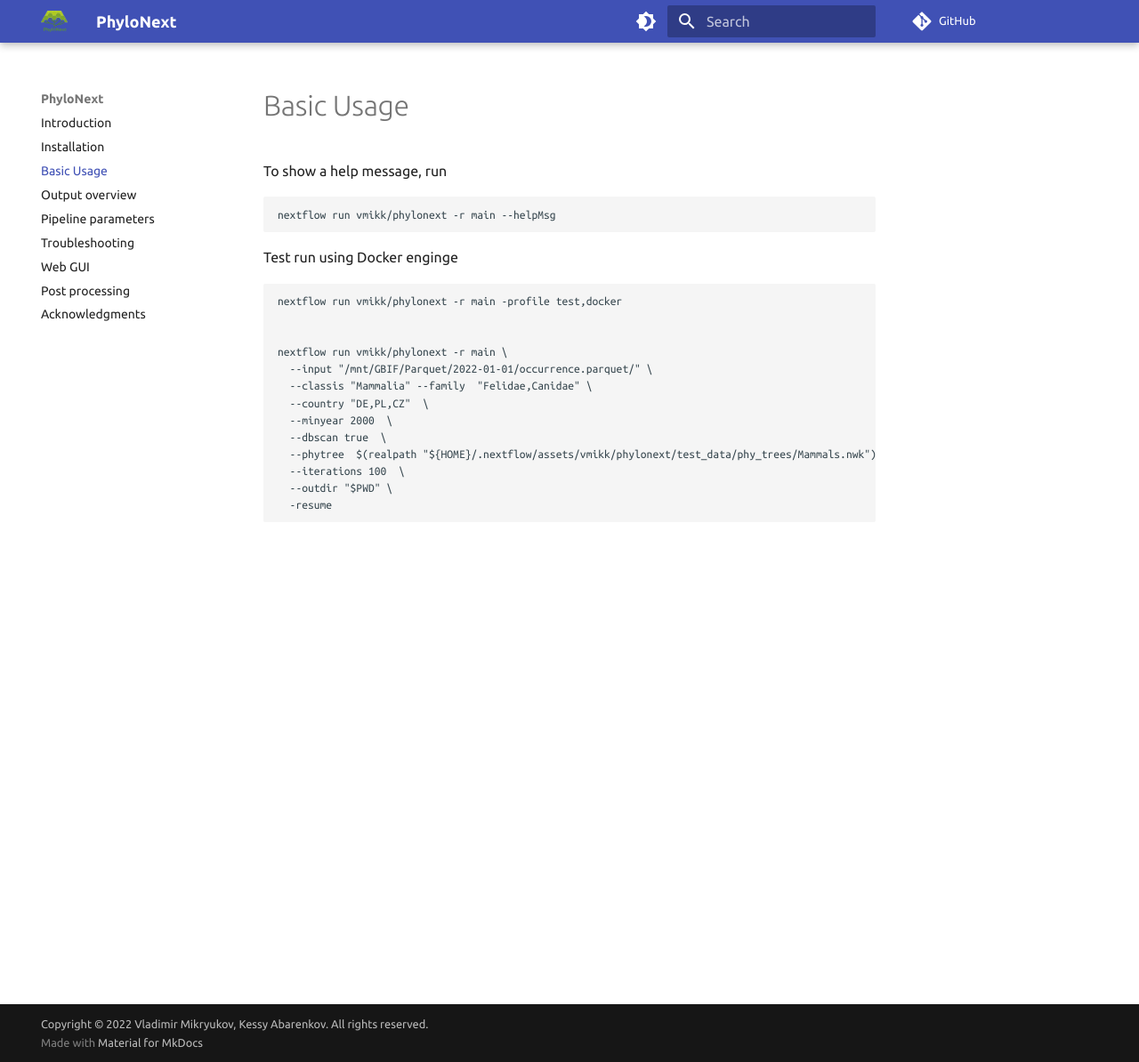
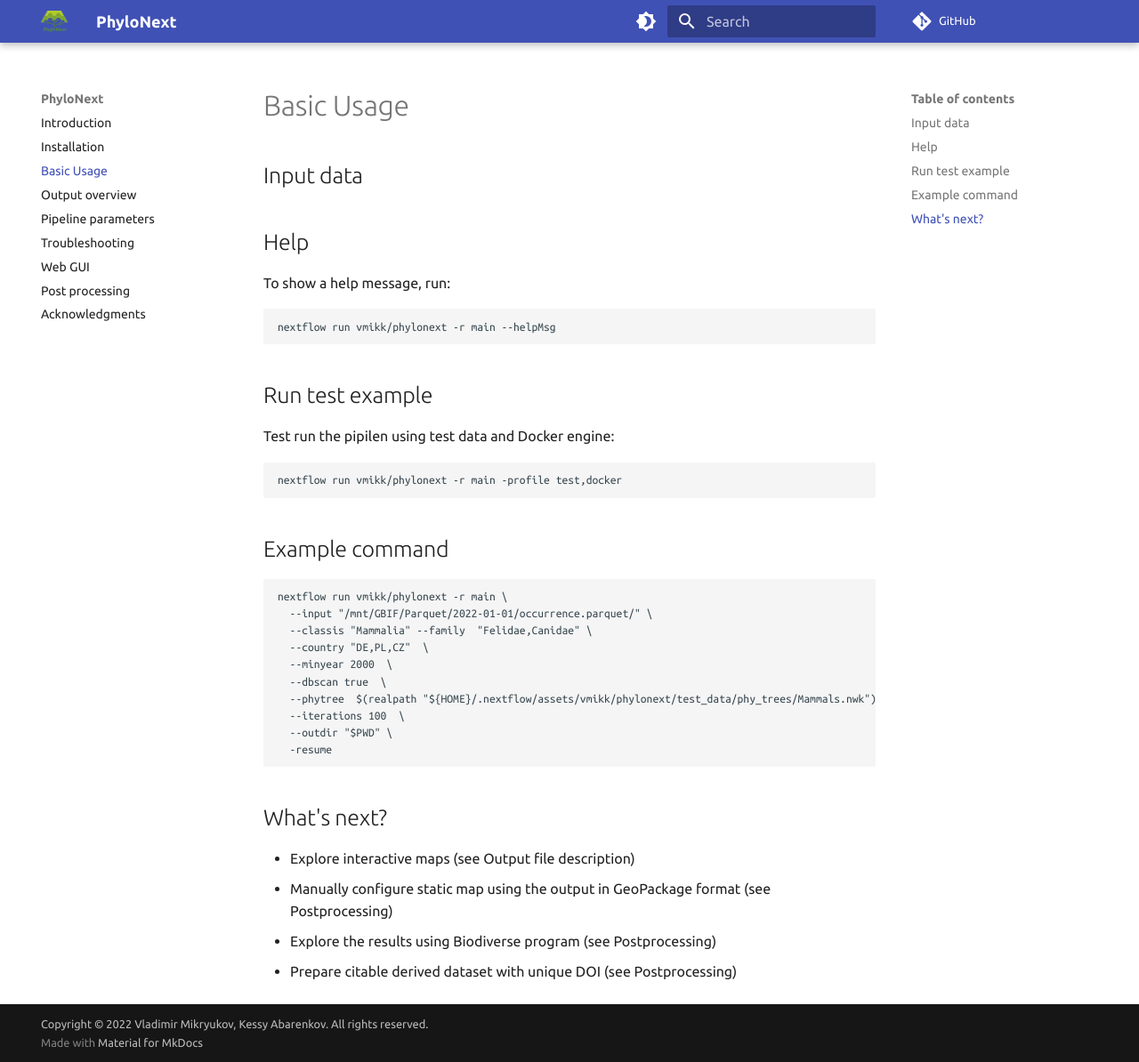
Before and after one commit to vmikk/phylonext_manual, an MkDocs documentation site: the page built from docs/usage.md, in a window 1280 px wide and 1194 px high. Shown: the whole window at 89% size. Built offline with MkDocs 1.6.1 and Material for MkDocs 9.7.7, drawn with Linux system fonts in a browser that asks for light colours; comment, search, counter and statistics services are not loaded.

Commit message:
upd usage

```diff
--- a/docs/usage.md
+++ b/docs/usage.md
@@ -4,14 +4,21 @@ description: >-
     An overview of PhyloNext parameters you might need to adjust to meet your needs.
 ---
 
-To show a help message, run
+## Input data
+
+## Help
+
+To show a help message, run:
 
     nextflow run vmikk/phylonext -r main --helpMsg
 
-Test run using Docker enginge
+## Run test example
+
+Test run the pipilen using test data and Docker engine:
 
     nextflow run vmikk/phylonext -r main -profile test,docker
 
+## Example command
 
     nextflow run vmikk/phylonext -r main \
       --input "/mnt/GBIF/Parquet/2022-01-01/occurrence.parquet/" \
@@ -23,3 +30,11 @@ Test run using Docker enginge
       --iterations 100  \
       --outdir "$PWD" \
       -resume
+
+
+## What's next?
+
+- Explore interactive maps (see Output file description)
+- Manually configure static map using the output in GeoPackage format (see Postprocessing)
+- Explore the results using Biodiverse program (see Postprocessing)
+- Prepare citable derived dataset with unique DOI (see Postprocessing)
```
